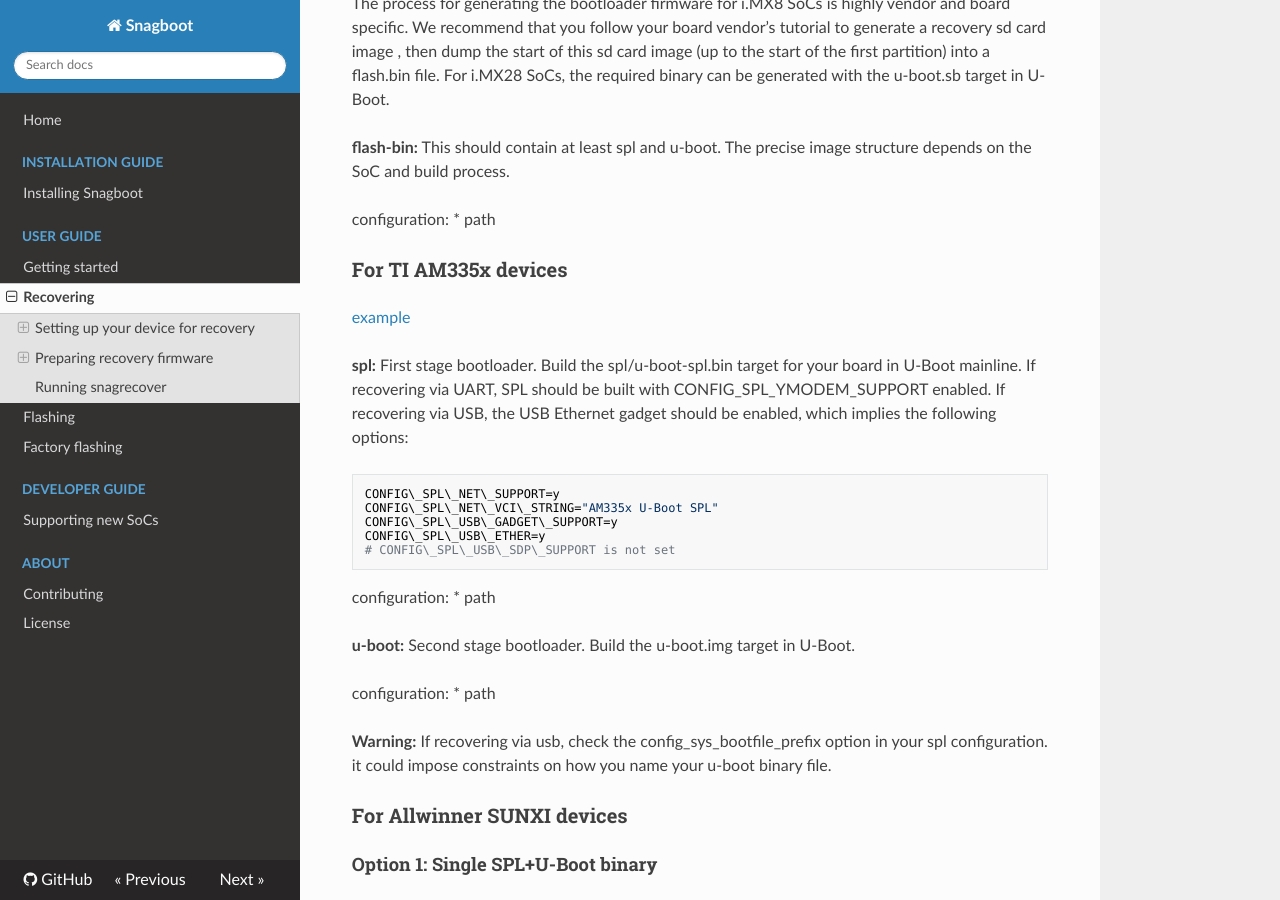
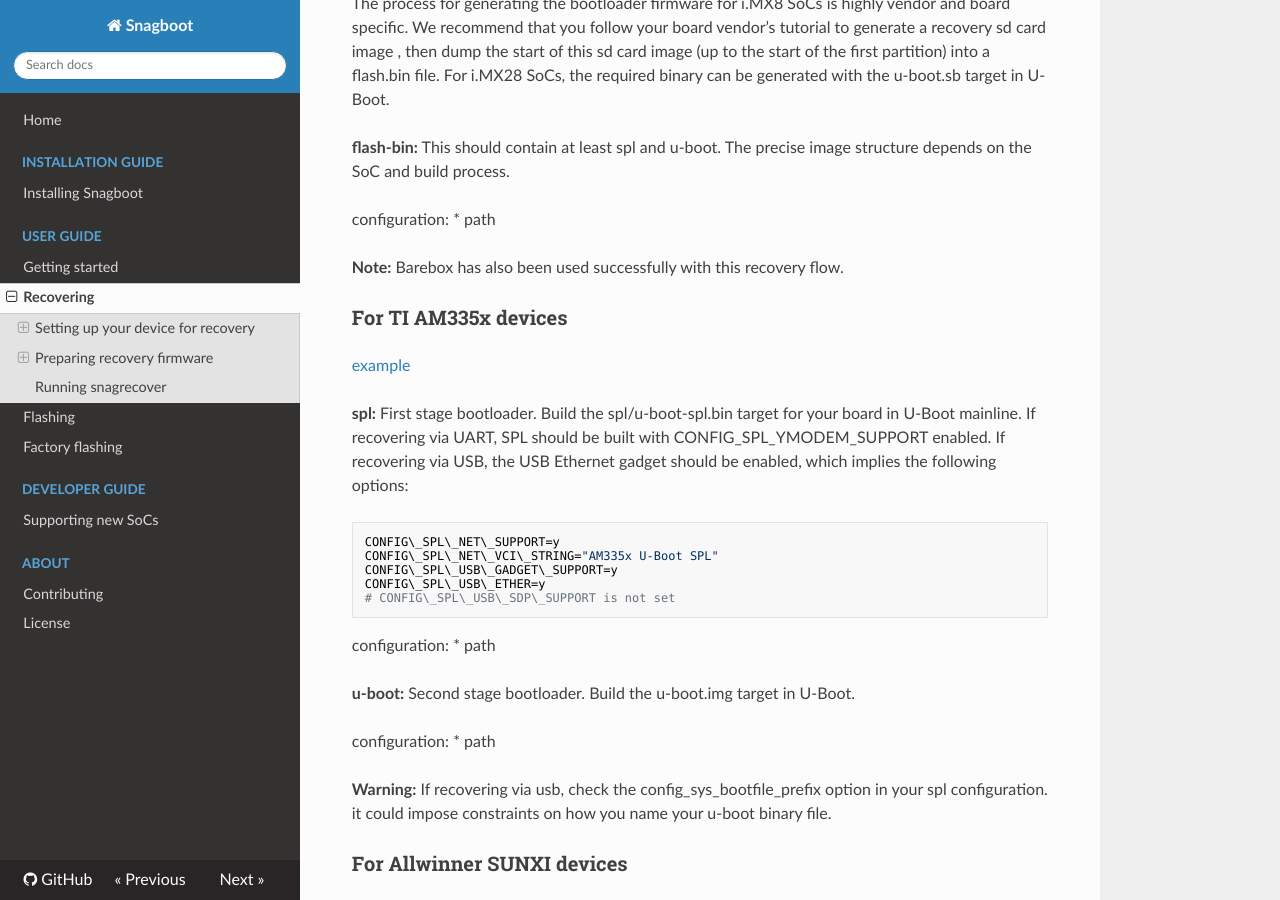
Before and after one commit to bootlin/snagboot, an MkDocs documentation site: the page built from docs/snagrecover.md, in a window 1280 px wide and 900 px high, scrolled down 7540 px. Built offline with MkDocs 1.6.1, drawn with Linux system fonts in a browser that asks for light colours; nearby versions of some CDN libraries.

Commit message:
docs: snagrecover: imx: Note that Barebox has been used successfully
Signed-off-by: Romain Gantois <romain.gantois@bootlin.com>

```diff
--- a/docs/snagrecover.md
+++ b/docs/snagrecover.md
@@ -365,6 +365,8 @@ structure depends on the SoC and build process.
 configuration:
  * path
 
+**Note:** Barebox has also been used successfully with this recovery flow.
+
 ### For TI AM335x devices
 
 [example](https://github.com/bootlin/snagboot/blob/main/src/snagrecover/templates/am335x-beaglebone-black.yaml)
```
